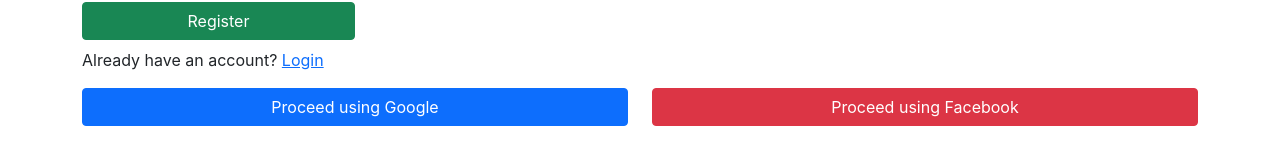
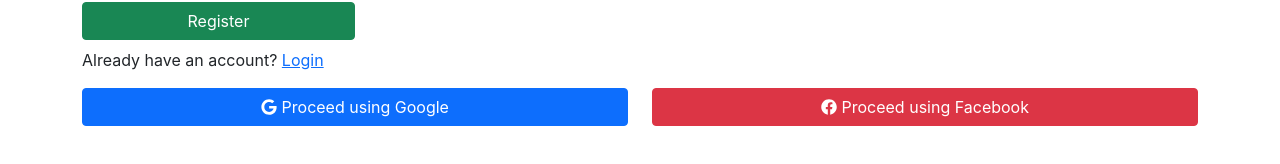
Before and after one commit to msyashik/bengal-ride-client, a React (Create React App) app: page /signup in a window 1280 px wide. Shown: the part 256-420 px from the top of the page. Built offline with nearby package versions, Linux system fonts and the light colour scheme.

Commit message:
completed

```diff
--- a/src/Components/FinalDestination/FinalDestination.js
+++ b/src/Components/FinalDestination/FinalDestination.js
@@ -26,8 +26,6 @@
     currentImage = currentData.image;
   };
   searchingImage();
-  console.log(currentImage);
-  //console.log(currentImage);
   return (
     <div>
       <Header></Header>
--- a/src/Components/GoogleMapRoute/GoogleMapRoute.js
+++ b/src/Components/GoogleMapRoute/GoogleMapRoute.js
@@ -1,4 +1,4 @@
-import React, { useState } from "react";
+import React, { useContext, useState } from "react";
 import {
   DirectionsRenderer,
   DirectionsService,
@@ -6,6 +6,7 @@
   LoadScript,
 } from "@react-google-maps/api";
 import { Marker } from "@react-google-maps/api";
+import { UserContext } from "../../App";
 
 const containerStyle = {
   width: "100%",
@@ -18,6 +19,9 @@
 };
 
 function GoogleMapRoute() {
+  const { passData } = useContext(UserContext);
+  const [passengerData, setPassengerData] = passData;
+  const { from, to } = passengerData;
   const [directionResponse, setDirectionResponse] = useState("");
   return (
     <LoadScript googleMapsApiKey="AIzaSyBxJiLp_TXynXad_AJX4vCN6s_xKOtmhGQ">
@@ -25,8 +29,8 @@
         <DirectionsService
           // required
           options={{
-            destination: "Dhaka",
-            origin: "Sylhet",
+            destination: to,
+            origin: from,
             travelMode: "DRIVING",
           }}
           // required
@@ -36,7 +40,6 @@
             }
           }}
         />
-        {console.log("directions", directionResponse)}
         {directionResponse && (
           <DirectionsRenderer
             // required
--- a/src/Components/Login/Login.js
+++ b/src/Components/Login/Login.js
@@ -69,7 +69,6 @@
         };
         setLoggedIn(newUser);
         history.replace(from);
-        console.log(user);
       })
       .catch((error) => {
         setUserCreated("*Please give valid email and password");
--- a/src/Components/SignUp/SignUp.js
+++ b/src/Components/SignUp/SignUp.js
@@ -7,6 +7,9 @@
 import firebaseConfig from "../firebase.config";
 import { UserContext } from "../../App";
 import Header from "../Header/Header";
+import { FontAwesomeIcon } from "@fortawesome/react-fontawesome";
+import { faUserFriends } from "@fortawesome/free-solid-svg-icons";
+import { faFacebook, faGoogle } from "@fortawesome/free-brands-svg-icons";
 
 if (!firebase.apps.length) {
   firebase.initializeApp(firebaseConfig);
@@ -36,7 +39,6 @@
         };
         setLoggedIn(newUser);
         history.replace(from);
-        console.log(user);
       })
       .catch((error) => {
         console.log(error.message);
@@ -55,7 +57,6 @@
         };
         setLoggedIn(newUser);
         history.replace(from);
-        console.log(user);
       })
       .catch((error) => {
         console.log(error.message);
@@ -74,7 +75,6 @@
         };
         setLoggedIn(newUser);
         history.replace(from);
-        console.log(user);
       })
       .catch((error) => {
         console.log(error.message);
@@ -197,7 +197,7 @@
               type="Submit"
               className="btn btn-primary w-100"
             >
-              Proceed using Google
+              <FontAwesomeIcon icon={faGoogle} /> Proceed using Google
             </Button>
           </div>
           <div className="col-md-6">
@@ -206,7 +206,7 @@
               type="Submit"
               className="btn btn-danger w-100"
             >
-              Proceed using Facebook
+              <FontAwesomeIcon icon={faFacebook} /> Proceed using Facebook
             </button>
           </div>
         </div>
```
